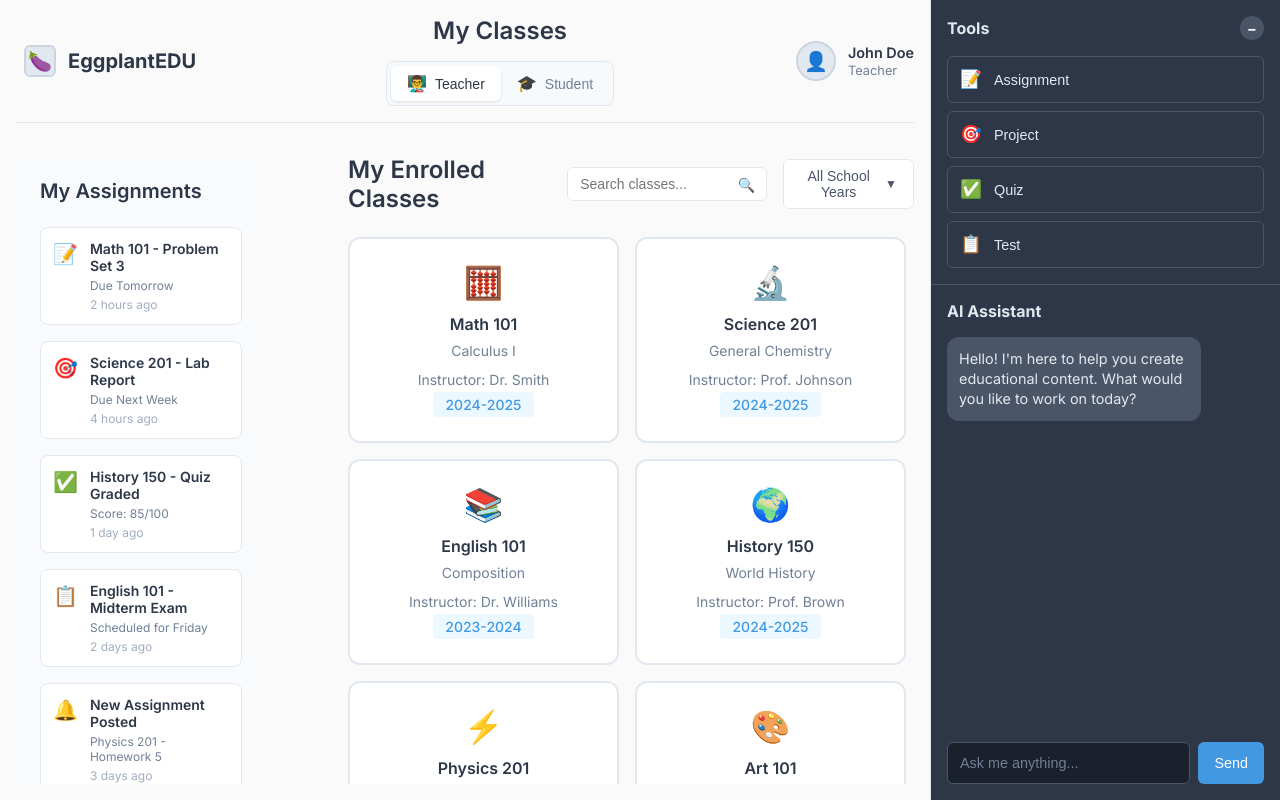
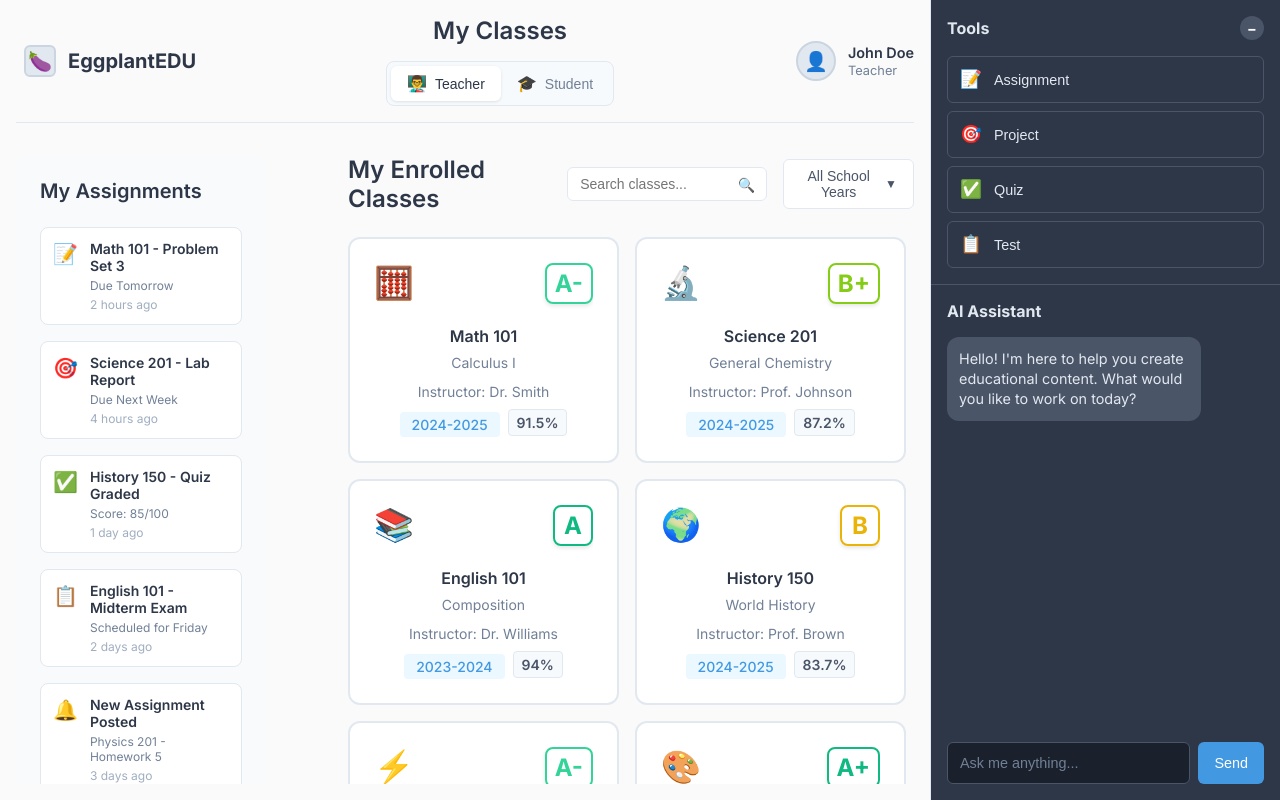
Before and after one commit to jonnyjrice/EggplantAPP-main, a Next.js app in the folder client/: page /student in a window 1280 px wide. Built offline with nearby package versions, Linux system fonts and the light colour scheme.

Commit message:
Grade summary feature on student side

```diff
--- a/client/src/app/globals.css
+++ b/client/src/app/globals.css
@@ -2604,6 +2604,64 @@ body {
   box-shadow: 0 4px 12px 0 rgba(0, 0, 0, 0.1);
 }
 
+/* Grade display styles for student class cards */
+.class-header {
+  display: flex;
+  justify-content: space-between;
+  align-items: flex-start;
+  margin-bottom: 0.75rem;
+}
+
+.class-grade {
+  font-size: 1.5rem;
+  font-weight: 700;
+  padding: 0.25rem 0.5rem;
+  background: rgba(255, 255, 255, 0.9);
+  border-radius: 8px;
+  border: 2px solid currentColor;
+  min-width: 2.5rem;
+  text-align: center;
+  box-shadow: 0 2px 4px rgba(0, 0, 0, 0.1);
+}
+
+.class-meta {
+  display: flex;
+  justify-content: space-between;
+  align-items: center;
+  margin-top: 0.5rem;
+  gap: 0.5rem;
+}
+
+.class-grade-points {
+  font-size: 0.875rem;
+  font-weight: 600;
+  color: #4a5568;
+  background: #f7fafc;
+  padding: 0.25rem 0.5rem;
+  border-radius: 4px;
+  border: 1px solid #e2e8f0;
+}
+
+/* Grade display styles for student class page */
+.class-title-section {
+  display: flex;
+  align-items: center;
+  gap: 1rem;
+  margin-bottom: 0.5rem;
+}
+
+.class-grade-large {
+  font-size: 2rem;
+  font-weight: 700;
+  padding: 0.5rem 1rem;
+  background: rgba(255, 255, 255, 0.9);
+  border-radius: 12px;
+  border: 3px solid currentColor;
+  min-width: 3rem;
+  text-align: center;
+  box-shadow: 0 4px 8px rgba(0, 0, 0, 0.1);
+}
+
 .class-instructor {
   color: #718096;
   font-size: 0.875rem;
--- a/client/src/app/student/class/[classId]/page.tsx
+++ b/client/src/app/student/class/[classId]/page.tsx
@@ -11,16 +11,16 @@ export default function StudentClassPage() {
 
   // Mock class data for student view
   const classData = {
-    'math101': { title: 'Math 101', subtitle: 'Calculus I', icon: '🧮', instructor: 'Dr. Smith', term: '2024-2025' },
-    'science201': { title: 'Science 201', subtitle: 'General Chemistry', icon: '🔬', instructor: 'Prof. Johnson', term: '2024-2025' },
-    'english101': { title: 'English 101', subtitle: 'Composition', icon: '📚', instructor: 'Dr. Williams', term: '2023-2024' },
-    'history150': { title: 'History 150', subtitle: 'World History', icon: '🌍', instructor: 'Prof. Brown', term: '2024-2025' },
-    'physics201': { title: 'Physics 201', subtitle: 'Mechanics', icon: '⚡', instructor: 'Dr. Davis', term: '2023-2024' },
-    'art101': { title: 'Art 101', subtitle: 'Drawing Fundamentals', icon: '🎨', instructor: 'Ms. Wilson', term: '2024-2025' },
-    'music101': { title: 'Music 101', subtitle: 'Music Theory', icon: '🎵', instructor: 'Mr. Garcia', term: '2024-2025' },
-    'biology201': { title: 'Biology 201', subtitle: 'Cell Biology', icon: '🧬', instructor: 'Dr. Martinez', term: '2023-2024' },
-    'psychology101': { title: 'Psychology 101', subtitle: 'Introduction to Psychology', icon: '🧠', instructor: 'Prof. Anderson', term: '2024-2025' },
-    'computer101': { title: 'Computer Science 101', subtitle: 'Programming Fundamentals', icon: '💻', instructor: 'Dr. Taylor', term: '2024-2025' }
+    'math101': { title: 'Math 101', subtitle: 'Calculus I', icon: '🧮', instructor: 'Dr. Smith', term: '2024-2025', currentGrade: 'A-', gradePoints: 91.5 },
+    'science201': { title: 'Science 201', subtitle: 'General Chemistry', icon: '🔬', instructor: 'Prof. Johnson', term: '2024-2025', currentGrade: 'B+', gradePoints: 87.2 },
+    'english101': { title: 'English 101', subtitle: 'Composition', icon: '📚', instructor: 'Dr. Williams', term: '2023-2024', currentGrade: 'A', gradePoints: 94.0 },
+    'history150': { title: 'History 150', subtitle: 'World History', icon: '🌍', instructor: 'Prof. Brown', term: '2024-2025', currentGrade: 'B', gradePoints: 83.7 },
+    'physics201': { title: 'Physics 201', subtitle: 'Mechanics', icon: '⚡', instructor: 'Dr. Davis', term: '2023-2024', currentGrade: 'A-', gradePoints: 90.1 },
+    'art101': { title: 'Art 101', subtitle: 'Drawing Fundamentals', icon: '🎨', instructor: 'Ms. Wilson', term: '2024-2025', currentGrade: 'A+', gradePoints: 97.3 },
+    'music101': { title: 'Music 101', subtitle: 'Music Theory', icon: '🎵', instructor: 'Mr. Garcia', term: '2024-2025', currentGrade: 'B+', gradePoints: 88.9 },
+    'biology201': { title: 'Biology 201', subtitle: 'Cell Biology', icon: '🧬', instructor: 'Dr. Martinez', term: '2023-2024', currentGrade: 'A', gradePoints: 92.8 },
+    'psychology101': { title: 'Psychology 101', subtitle: 'Introduction to Psychology', icon: '🧠', instructor: 'Prof. Anderson', term: '2024-2025', currentGrade: 'A-', gradePoints: 89.4 },
+    'computer101': { title: 'Computer Science 101', subtitle: 'Programming Fundamentals', icon: '💻', instructor: 'Dr. Taylor', term: '2024-2025', currentGrade: 'A+', gradePoints: 96.1 }
   }
 
   const currentClass = classData[classId as keyof typeof classData]
@@ -39,6 +39,36 @@ export default function StudentClassPage() {
     )
   }
 
+  const getGradeColor = (grade: string) => {
+    switch (grade) {
+      case 'A+':
+      case 'A':
+        return '#10b981' // green-500
+      case 'A-':
+        return '#34d399' // green-400
+      case 'B+':
+        return '#84cc16' // lime-500
+      case 'B':
+        return '#eab308' // yellow-500
+      case 'B-':
+        return '#f59e0b' // amber-500
+      case 'C+':
+        return '#f97316' // orange-500
+      case 'C':
+        return '#ef4444' // red-500
+      case 'C-':
+        return '#dc2626' // red-600
+      case 'D+':
+      case 'D':
+      case 'D-':
+        return '#b91c1c' // red-700
+      case 'F':
+        return '#991b1b' // red-800
+      default:
+        return '#6b7280' // gray-500
+    }
+  }
+
   const handleBackToStudentHome = () => {
     router.push('/student')
   }
@@ -54,11 +84,17 @@ export default function StudentClassPage() {
             </button>
             <div className="class-icon-large">{currentClass.icon}</div>
             <div className="class-details">
-              <h2>{currentClass.title}</h2>
+              <div className="class-title-section">
+                <h2>{currentClass.title}</h2>
+                <div className="class-grade-large" style={{ color: getGradeColor(currentClass.currentGrade) }}>
+                  {currentClass.currentGrade}
+                </div>
+              </div>
               <p className="class-subtitle">{currentClass.subtitle}</p>
               <div className="class-meta">
                 <span className="class-instructor">Instructor: {currentClass.instructor}</span>
                 <span className="class-term">{currentClass.term}</span>
+                <span className="class-grade-points">{currentClass.gradePoints}%</span>
               </div>
             </div>
           </div>
--- a/client/src/app/student/page.tsx
+++ b/client/src/app/student/page.tsx
@@ -40,6 +40,36 @@ export default function StudentHomePage() {
     }
   }
 
+  const getGradeColor = (grade: string) => {
+    switch (grade) {
+      case 'A+':
+      case 'A':
+        return '#10b981' // green-500
+      case 'A-':
+        return '#34d399' // green-400
+      case 'B+':
+        return '#84cc16' // lime-500
+      case 'B':
+        return '#eab308' // yellow-500
+      case 'B-':
+        return '#f59e0b' // amber-500
+      case 'C+':
+        return '#f97316' // orange-500
+      case 'C':
+        return '#ef4444' // red-500
+      case 'C-':
+        return '#dc2626' // red-600
+      case 'D+':
+      case 'D':
+      case 'D-':
+        return '#b91c1c' // red-700
+      case 'F':
+        return '#991b1b' // red-800
+      default:
+        return '#6b7280' // gray-500
+    }
+  }
+
   // Close dropdown when clicking outside
   useEffect(() => {
     const handleClickOutside = (event: MouseEvent) => {
@@ -56,16 +86,16 @@ export default function StudentHomePage() {
 
   // Mock enrolled classes data for student view
   const enrolledClasses = [
-    { id: 'math101', title: 'Math 101', subtitle: 'Calculus I', icon: '🧮', instructor: 'Dr. Smith', term: '2024-2025' },
-    { id: 'science201', title: 'Science 201', subtitle: 'General Chemistry', icon: '🔬', instructor: 'Prof. Johnson', term: '2024-2025' },
-    { id: 'english101', title: 'English 101', subtitle: 'Composition', icon: '📚', instructor: 'Dr. Williams', term: '2023-2024' },
-    { id: 'history150', title: 'History 150', subtitle: 'World History', icon: '🌍', instructor: 'Prof. Brown', term: '2024-2025' },
-    { id: 'physics201', title: 'Physics 201', subtitle: 'Mechanics', icon: '⚡', instructor: 'Dr. Davis', term: '2023-2024' },
-    { id: 'art101', title: 'Art 101', subtitle: 'Drawing Fundamentals', icon: '🎨', instructor: 'Ms. Wilson', term: '2024-2025' },
-    { id: 'music101', title: 'Music 101', subtitle: 'Music Theory', icon: '🎵', instructor: 'Mr. Garcia', term: '2024-2025' },
-    { id: 'biology201', title: 'Biology 201', subtitle: 'Cell Biology', icon: '🧬', instructor: 'Dr. Martinez', term: '2023-2024' },
-    { id: 'psychology101', title: 'Psychology 101', subtitle: 'Introduction to Psychology', icon: '🧠', instructor: 'Prof. Anderson', term: '2024-2025' },
-    { id: 'computer101', title: 'Computer Science 101', subtitle: 'Programming Fundamentals', icon: '💻', instructor: 'Dr. Taylor', term: '2024-2025' }
+    { id: 'math101', title: 'Math 101', subtitle: 'Calculus I', icon: '🧮', instructor: 'Dr. Smith', term: '2024-2025', currentGrade: 'A-', gradePoints: 91.5 },
+    { id: 'science201', title: 'Science 201', subtitle: 'General Chemistry', icon: '🔬', instructor: 'Prof. Johnson', term: '2024-2025', currentGrade: 'B+', gradePoints: 87.2 },
+    { id: 'english101', title: 'English 101', subtitle: 'Composition', icon: '📚', instructor: 'Dr. Williams', term: '2023-2024', currentGrade: 'A', gradePoints: 94.0 },
+    { id: 'history150', title: 'History 150', subtitle: 'World History', icon: '🌍', instructor: 'Prof. Brown', term: '2024-2025', currentGrade: 'B', gradePoints: 83.7 },
+    { id: 'physics201', title: 'Physics 201', subtitle: 'Mechanics', icon: '⚡', instructor: 'Dr. Davis', term: '2023-2024', currentGrade: 'A-', gradePoints: 90.1 },
+    { id: 'art101', title: 'Art 101', subtitle: 'Drawing Fundamentals', icon: '🎨', instructor: 'Ms. Wilson', term: '2024-2025', currentGrade: 'A+', gradePoints: 97.3 },
+    { id: 'music101', title: 'Music 101', subtitle: 'Music Theory', icon: '🎵', instructor: 'Mr. Garcia', term: '2024-2025', currentGrade: 'B+', gradePoints: 88.9 },
+    { id: 'biology201', title: 'Biology 201', subtitle: 'Cell Biology', icon: '🧬', instructor: 'Dr. Martinez', term: '2023-2024', currentGrade: 'A', gradePoints: 92.8 },
+    { id: 'psychology101', title: 'Psychology 101', subtitle: 'Introduction to Psychology', icon: '🧠', instructor: 'Prof. Anderson', term: '2024-2025', currentGrade: 'A-', gradePoints: 89.4 },
+    { id: 'computer101', title: 'Computer Science 101', subtitle: 'Programming Fundamentals', icon: '💻', instructor: 'Dr. Taylor', term: '2024-2025', currentGrade: 'A+', gradePoints: 96.1 }
   ]
 
   // Filter classes based on search and term
@@ -196,11 +226,19 @@ export default function StudentHomePage() {
               {filteredClasses.map((classItem) => (
                 <div key={classItem.id} className="class-card student-class-card" onClick={() => handleClassClick(classItem.id)}>
                   <div className="class-content">
-                    <div className="class-icon">{classItem.icon}</div>
+                    <div className="class-header">
+                      <div className="class-icon">{classItem.icon}</div>
+                      <div className="class-grade" style={{ color: getGradeColor(classItem.currentGrade) }}>
+                        {classItem.currentGrade}
+                      </div>
+                    </div>
                     <div className="class-title">{classItem.title}</div>
                     <div className="class-subtitle">{classItem.subtitle}</div>
                     <div className="class-instructor">Instructor: {classItem.instructor}</div>
-                    <div className="class-term">{classItem.term}</div>
+                    <div className="class-meta">
+                      <div className="class-term">{classItem.term}</div>
+                      <div className="class-grade-points">{classItem.gradePoints}%</div>
+                    </div>
                   </div>
                 </div>
               ))}
--- /dev/null
+++ b/client/src/utils/gradeUtils.ts
@@ -0,0 +1,96 @@
+/**
+ * Utility functions for grade calculations and display
+ */
+
+export interface GradeData {
+  currentGrade: string
+  gradePoints: number
+}
+
+/**
+ * Convert percentage points to letter grade
+ */
+export const calculateLetterGrade = (points: number): string => {
+  if (points >= 97) return 'A+'
+  if (points >= 93) return 'A'
+  if (points >= 90) return 'A-'
+  if (points >= 87) return 'B+'
+  if (points >= 83) return 'B'
+  if (points >= 80) return 'B-'
+  if (points >= 77) return 'C+'
+  if (points >= 73) return 'C'
+  if (points >= 70) return 'C-'
+  if (points >= 67) return 'D+'
+  if (points >= 63) return 'D'
+  if (points >= 60) return 'D-'
+  return 'F'
+}
+
+/**
+ * Get color for grade display
+ */
+export const getGradeColor = (grade: string): string => {
+  switch (grade) {
+    case 'A+':
+    case 'A':
+      return '#10b981' // green-500
+    case 'A-':
+      return '#34d399' // green-400
+    case 'B+':
+      return '#84cc16' // lime-500
+    case 'B':
+      return '#eab308' // yellow-500
+    case 'B-':
+      return '#f59e0b' // amber-500
+    case 'C+':
+      return '#f97316' // orange-500
+    case 'C':
+      return '#ef4444' // red-500
+    case 'C-':
+      return '#dc2626' // red-600
+    case 'D+':
+    case 'D':
+    case 'D-':
+      return '#b91c1c' // red-700
+    case 'F':
+      return '#991b1b' // red-800
+    default:
+      return '#6b7280' // gray-500
+  }
+}
+
+/**
+ * Calculate overall class grade from assignment scores
+ */
+export const calculateOverallGrade = (assignments: Array<{ score: number; maxPoints: number; weight?: number }>): GradeData => {
+  if (assignments.length === 0) {
+    return { currentGrade: 'N/A', gradePoints: 0 }
+  }
+
+  // Calculate weighted average if weights are provided, otherwise simple average
+  const hasWeights = assignments.some(a => a.weight !== undefined)
+
+  if (hasWeights) {
+    const totalWeight = assignments.reduce((sum, a) => sum + (a.weight || 0), 0)
+    const weightedSum = assignments.reduce((sum, a) => {
+      const percentage = (a.score / a.maxPoints) * 100
+      return sum + (percentage * (a.weight || 0))
+    }, 0)
+
+    const gradePoints = totalWeight > 0 ? weightedSum / totalWeight : 0
+    return {
+      currentGrade: calculateLetterGrade(gradePoints),
+      gradePoints: Math.round(gradePoints * 10) / 10
+    }
+  } else {
+    // Simple average
+    const totalPoints = assignments.reduce((sum, a) => sum + a.score, 0)
+    const maxTotalPoints = assignments.reduce((sum, a) => sum + a.maxPoints, 0)
+    const gradePoints = maxTotalPoints > 0 ? (totalPoints / maxTotalPoints) * 100 : 0
+
+    return {
+      currentGrade: calculateLetterGrade(gradePoints),
+      gradePoints: Math.round(gradePoints * 10) / 10
+    }
+  }
+}
```
